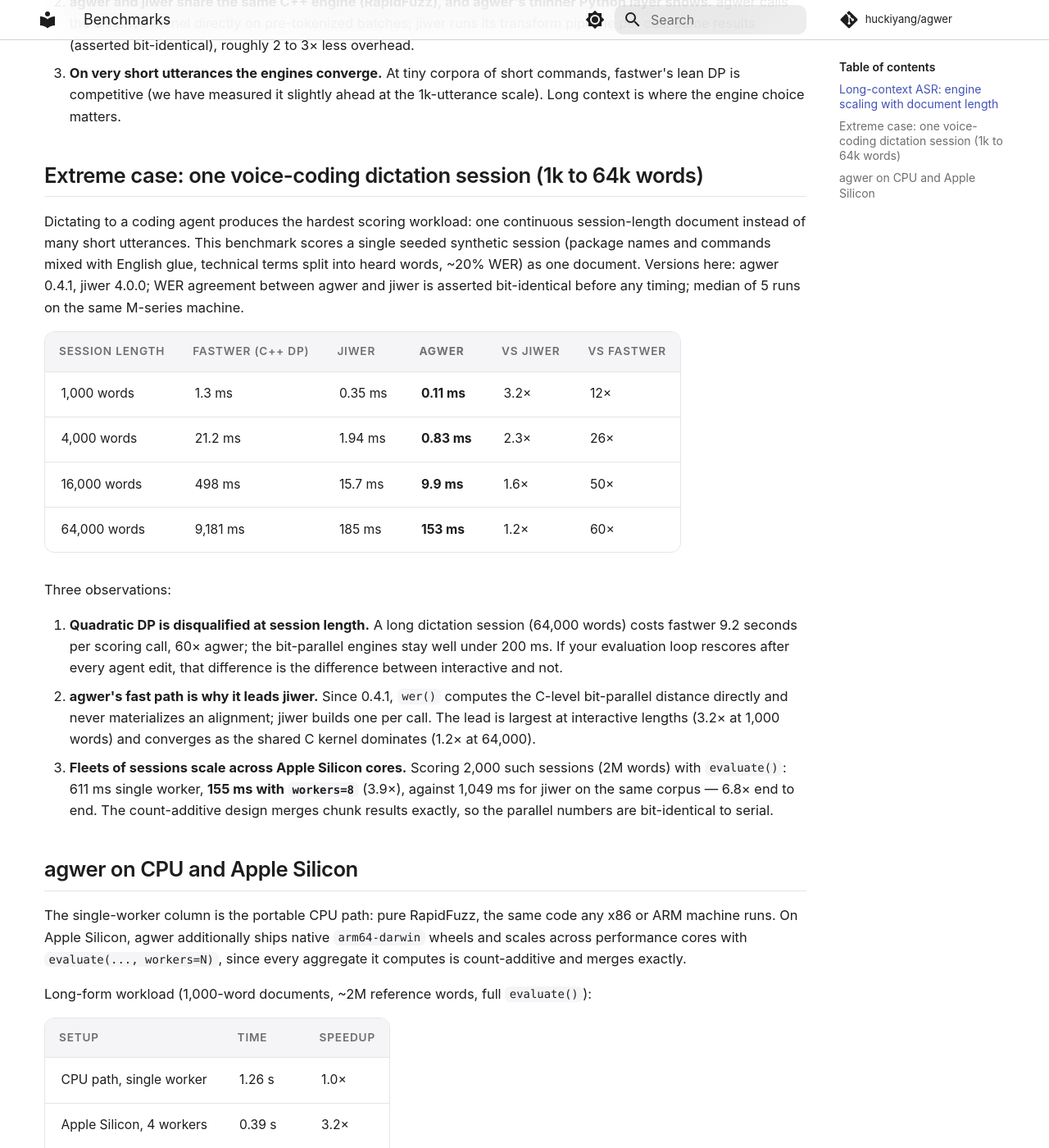
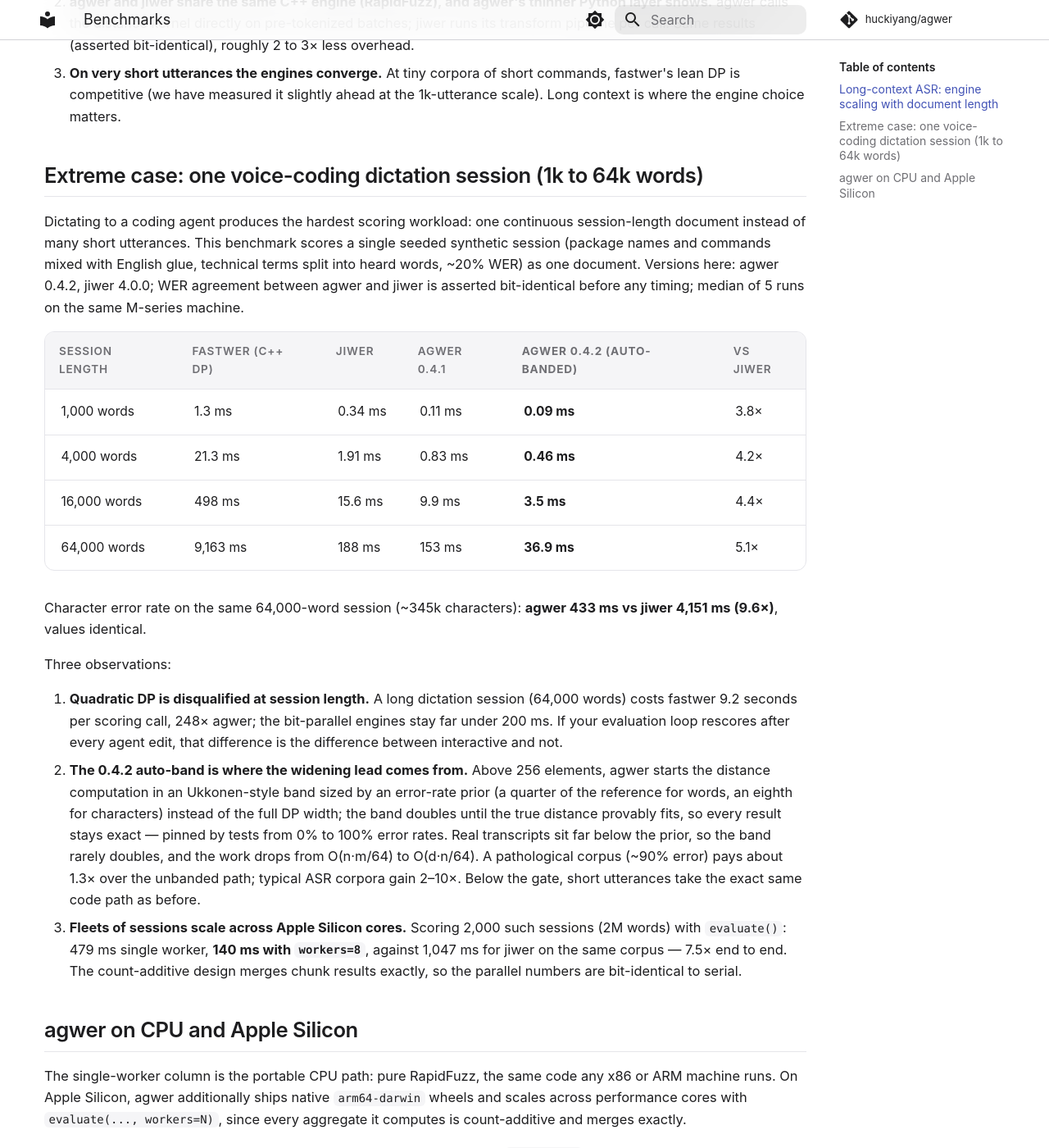
Before and after one commit to huckiyang/agwer, an MkDocs documentation site: the page built from docs/benchmarks.md, in a window 1280 px wide and 1400 px high, scrolled down 1059 px. Shown: the whole window at 82% size. Built offline with MkDocs 1.6.1 and Material for MkDocs 9.7.7, drawn with Linux system fonts in a browser that asks for light colours; comment, search, counter and statistics services are not loaded.

Commit message:
perf: auto-banded exact distance for long inputs (v0.4.2)
pair_errors switches to a banded computation (rapidfuzz score_hint,
Ukkonen-style band doubling) above 256 elements, with an error-rate
prior of 1/4 for word tokens and 1/8 for character strings. Results are
exact for any prior (the band doubles until the true distance fits) and
pinned by 28 new tests across 0-100% error rates, gate boundaries, and
degenerate inputs; the full suite is 96 tests.

Measured on the extreme voice-coding session benchmark (M-series):
64k-word WER 153 -> 36.9 ms (5.1x jiwer, 248x fastwer), 64k CER
433 ms vs jiwer 4,151 ms (9.6x), 2M-word corpus 140 ms at workers=8
(7.5x jiwer). Short utterances take the identical pre-0.4.2 code path.

Co-Authored-By: Claude Fable 5 <noreply@anthropic.com>

```diff
--- a/docs/benchmarks.md
+++ b/docs/benchmarks.md
@@ -46,33 +46,42 @@ Dictating to a coding agent produces the hardest scoring workload: one
 continuous session-length document instead of many short utterances. This
 benchmark scores a single seeded synthetic session (package names and
 commands mixed with English glue, technical terms split into heard words,
-~20% WER) as one document. Versions here: agwer 0.4.1, jiwer 4.0.0; WER
+~20% WER) as one document. Versions here: agwer 0.4.2, jiwer 4.0.0; WER
 agreement between agwer and jiwer is asserted bit-identical before any
 timing; median of 5 runs on the same M-series machine.
 
-| session length | fastwer (C++ DP) | jiwer | **agwer** | vs jiwer | vs fastwer |
+| session length | fastwer (C++ DP) | jiwer | agwer 0.4.1 | **agwer 0.4.2 (auto-banded)** | vs jiwer |
 |---|---|---|---|---|---|
-| 1,000 words | 1.3 ms | 0.35 ms | **0.11 ms** | 3.2× | 12× |
-| 4,000 words | 21.2 ms | 1.94 ms | **0.83 ms** | 2.3× | 26× |
-| 16,000 words | 498 ms | 15.7 ms | **9.9 ms** | 1.6× | 50× |
-| 64,000 words | 9,181 ms | 185 ms | **153 ms** | 1.2× | 60× |
+| 1,000 words | 1.3 ms | 0.34 ms | 0.11 ms | **0.09 ms** | 3.8× |
+| 4,000 words | 21.3 ms | 1.91 ms | 0.83 ms | **0.46 ms** | 4.2× |
+| 16,000 words | 498 ms | 15.6 ms | 9.9 ms | **3.5 ms** | 4.4× |
+| 64,000 words | 9,163 ms | 188 ms | 153 ms | **36.9 ms** | 5.1× |
+
+Character error rate on the same 64,000-word session (~345k characters):
+**agwer 433 ms vs jiwer 4,151 ms (9.6×)**, values identical.
 
 Three observations:
 
 1. **Quadratic DP is disqualified at session length.** A long dictation
-   session (64,000 words) costs fastwer 9.2 seconds per scoring call, 60×
-   agwer; the bit-parallel engines stay well under 200 ms. If your
+   session (64,000 words) costs fastwer 9.2 seconds per scoring call, 248×
+   agwer; the bit-parallel engines stay far under 200 ms. If your
    evaluation loop rescores after every agent edit, that difference is the
    difference between interactive and not.
-2. **agwer's fast path is why it leads jiwer.** Since 0.4.1, `wer()`
-   computes the C-level bit-parallel distance directly and never
-   materializes an alignment; jiwer builds one per call. The lead is
-   largest at interactive lengths (3.2× at 1,000 words) and converges as
-   the shared C kernel dominates (1.2× at 64,000).
+2. **The 0.4.2 auto-band is where the widening lead comes from.** Above
+   256 elements, agwer starts the distance computation in an
+   Ukkonen-style band sized by an error-rate prior (a quarter of the
+   reference for words, an eighth for characters) instead of the full DP
+   width; the band doubles until the true distance provably fits, so every
+   result stays exact — pinned by tests from 0% to 100% error rates. Real
+   transcripts sit far below the prior, so the band rarely doubles, and
+   the work drops from O(n·m/64) to O(d·n/64). A pathological corpus
+   (~90% error) pays about 1.3× over the unbanded path; typical ASR
+   corpora gain 2–10×. Below the gate, short utterances take the exact
+   same code path as before.
 3. **Fleets of sessions scale across Apple Silicon cores.** Scoring 2,000
-   such sessions (2M words) with `evaluate()`: 611 ms single worker,
-   **155 ms with `workers=8`** (3.9×), against 1,049 ms for jiwer on the
-   same corpus — 6.8× end to end. The count-additive design merges chunk
+   such sessions (2M words) with `evaluate()`: 479 ms single worker,
+   **140 ms with `workers=8`**, against 1,047 ms for jiwer on the same
+   corpus — 7.5× end to end. The count-additive design merges chunk
    results exactly, so the parallel numbers are bit-identical to serial.
 
 ## agwer on CPU and Apple Silicon
--- a/pyproject.toml
+++ b/pyproject.toml
@@ -1,6 +1,6 @@
 [project]
 name = "agwer"
-version = "0.4.1"
+version = "0.4.2"
 description = "Agentic WER: WER/MER/WIL/WIP/CER plus RIR, HER, and n-best oracles for evaluating ASR error correctors and voice agents. Self-contained, single dependency (RapidFuzz)."
 readme = "README.md"
 authors = [
--- a/src/agwer/__init__.py
+++ b/src/agwer/__init__.py
@@ -38,7 +38,7 @@ from agwer.hallucination import word_hallucination_rate
 from agwer.normalizers import BasicTextNormalizer, EnglishTextNormalizer
 from agwer.text import default_normalize
 
-__version__ = "0.4.1"
+__version__ = "0.4.2"
 
 __all__ = [
     "wer",
```
Also changed, not shown: 2 other files.
